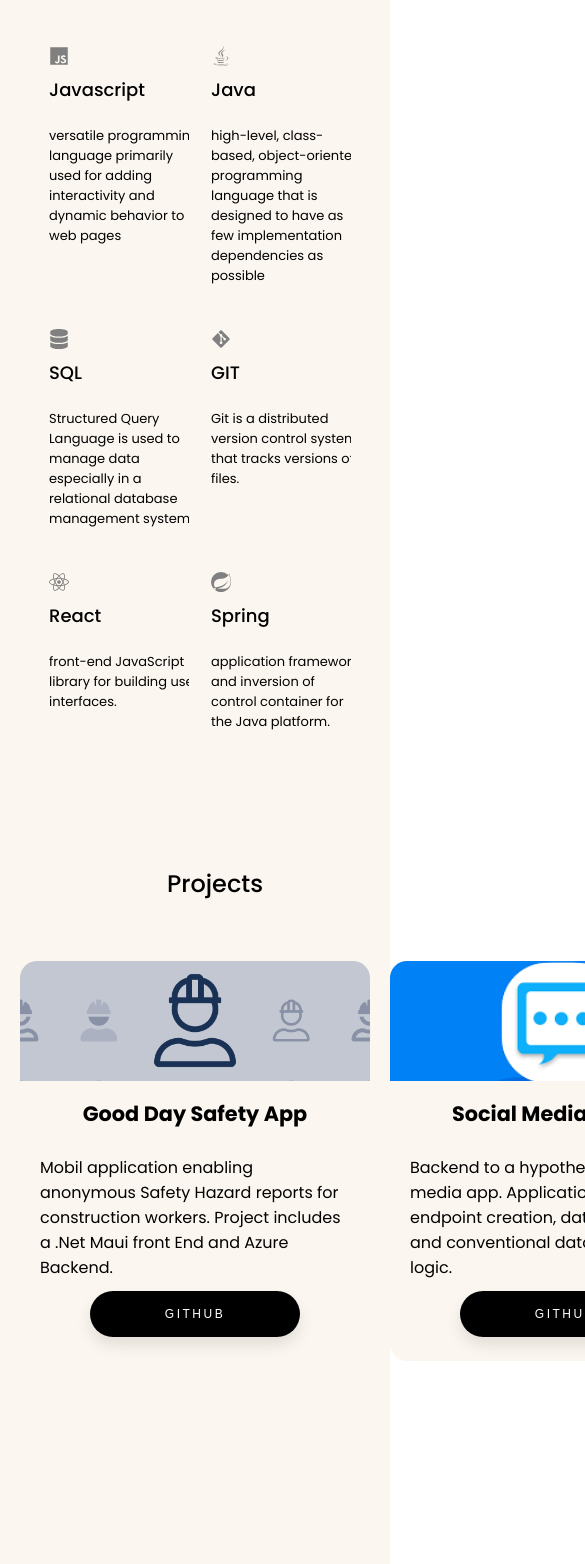
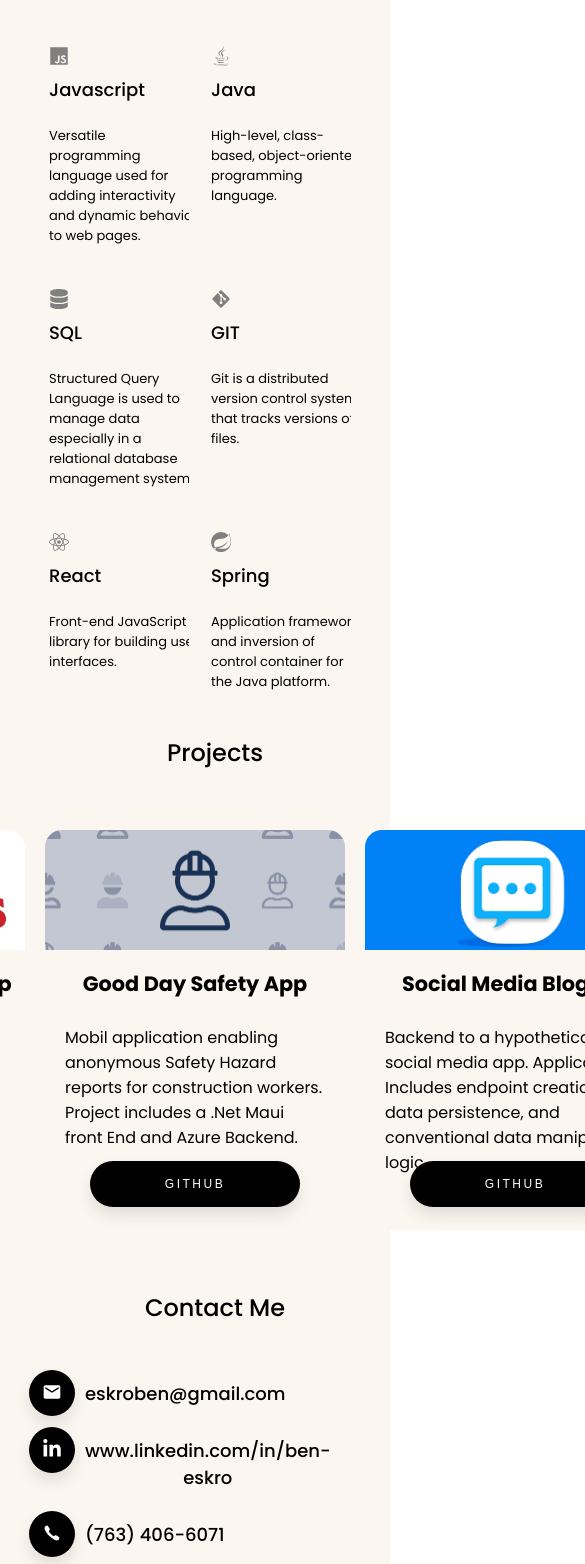
Before and after one commit to beskro2/AboutMeApp, a React (Create React App) app in the folder aboutme/: page / in a window 390 px wide. Shown: the part 2124-3688 px from the top of the page, 585 px wide, since content can reach past the window. Built offline with nearby package versions, Linux system fonts and the light colour scheme.

Commit message:
mobit organization pt2

```diff
--- a/aboutme/src/App.css
+++ b/aboutme/src/App.css
@@ -517,6 +517,10 @@
   }
 
   /*skills*/
+  .experience-container {
+    height: fit-content;
+  }
+
   .skillsbox {
     display: flex;
     flex-wrap: wrap;
@@ -525,4 +529,24 @@
     row-gap: 20px;
     justify-content: center;
   }
+
+  /*projects*/
+  .project-container {
+    height: fit-content;
+    flex-direction: column;
+  }
+  .projectContainer {
+    display: flex;
+    flex-direction: column;
+    justify-content: center;
+    align-items: center;
+    margin: 20px;
+  }
+  /*Contactme*/
+  .contact-container {
+    height: fit-content;
+    display: flex;
+    flex-direction: column;
+    align-items: center;
+  }
 }
--- a/aboutme/src/App.js
+++ b/aboutme/src/App.js
@@ -59,25 +59,25 @@
       icon: FaHtml5,
       title: "HTML",
       description:
-        "standard markup language for documents designed to be displayed in a web browser",
+        "Standard markup language for documents designed to be displayed in a web browser.",
     },
     {
       icon: IoLogoCss3,
       title: "CSS",
       description:
-        "style sheet language used for specifying the presentation and styling of a document",
+        "Style sheet language used for specifying the presentation and styling of a document.",
     },
     {
       icon: IoLogoJavascript,
       title: "Javascript",
       description:
-        "versatile programming language primarily used for adding interactivity and dynamic behavior to web pages",
+        "Versatile programming language used for adding interactivity and dynamic behavior to web pages.",
     },
     {
       icon: FaJava,
       title: "Java",
       description:
-        "high-level, class-based, object-oriented programming language that is designed to have as few implementation dependencies as possible",
+        "High-level, class-based, object-oriented programming language.",
     },
     {
       icon: FaDatabase,
@@ -94,13 +94,13 @@
     {
       icon: FaReact,
       title: "React",
-      description: "front-end JavaScript library for building user interfaces.",
+      description: "Front-end JavaScript library for building user interfaces.",
     },
     {
       icon: SiSpring,
       title: "Spring",
       description:
-        "application framework and inversion of control container for the Java platform.",
+        "Application framework and inversion of control container for the Java platform.",
     },
   ];
   /* "HTML",
--- a/aboutme/src/ContactMe.css
+++ b/aboutme/src/ContactMe.css
@@ -44,3 +44,25 @@
   height: 20px;
   width: 20px;
 }
+@media (max-width: 500px) {
+  .contactcard {
+    display: flex;
+    flex-direction: column;
+    width: 80vw;
+    align-items: flex-start;
+    justify-content: space-around;
+    border-radius: 17px;
+    padding: 10px;
+    height: fit-content;
+    margin-right: 30px;
+  }
+
+  .contactIcon {
+    height: 20px;
+    width: 20px;
+  }
+
+  .texticongroup {
+    margin: 5px;
+  }
+}
--- a/aboutme/src/ContactMe.js
+++ b/aboutme/src/ContactMe.js
@@ -25,7 +25,7 @@
             <FaLinkedinIn className="contactIcon" />
           </button>
         </a>
-        <h1> LinkedIn</h1>
+        <h1>www.linkedin.com/in/ben-eskro</h1>
       </div>
       <div className="texticongroup">
         <button className="emailbutton" onClick={handleClick}>
--- a/aboutme/src/ProjectCard.css
+++ b/aboutme/src/ProjectCard.css
@@ -61,3 +61,18 @@
   max-height: -webkit-fill-available;
   object-fit: cover;
 }
+
+@media (max-width: 500px) {
+  .projectCard {
+    box-sizing: border-box;
+    width: 300px;
+    height: 400px;
+    background-color: #fbf6ef;
+    backdrop-filter: blur(6px);
+    border-radius: 17px;
+    margin: 10px;
+    overflow: hidden;
+    transition: all 0.3s ease;
+    overflow: hidden;
+  }
+}
```
